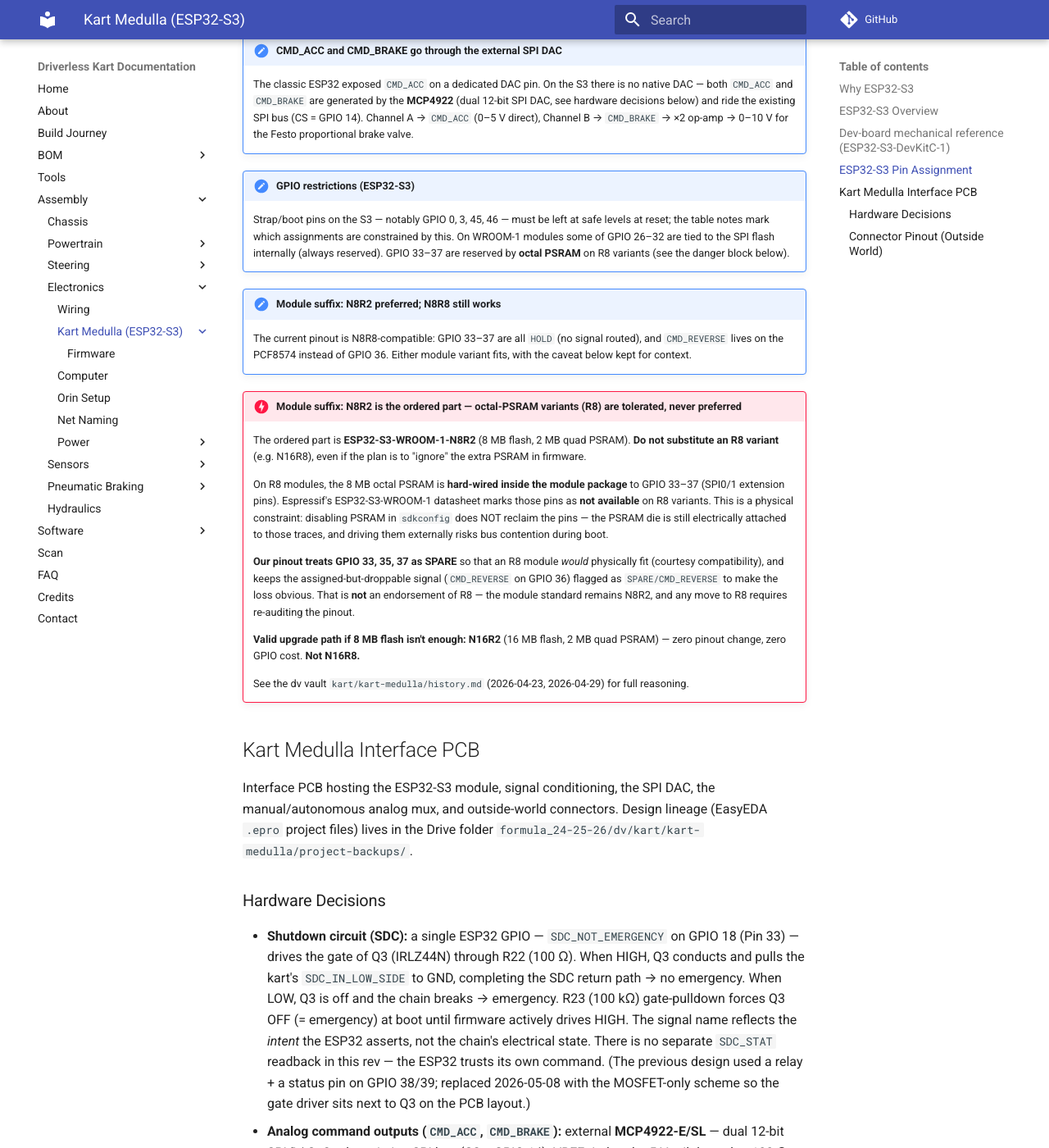
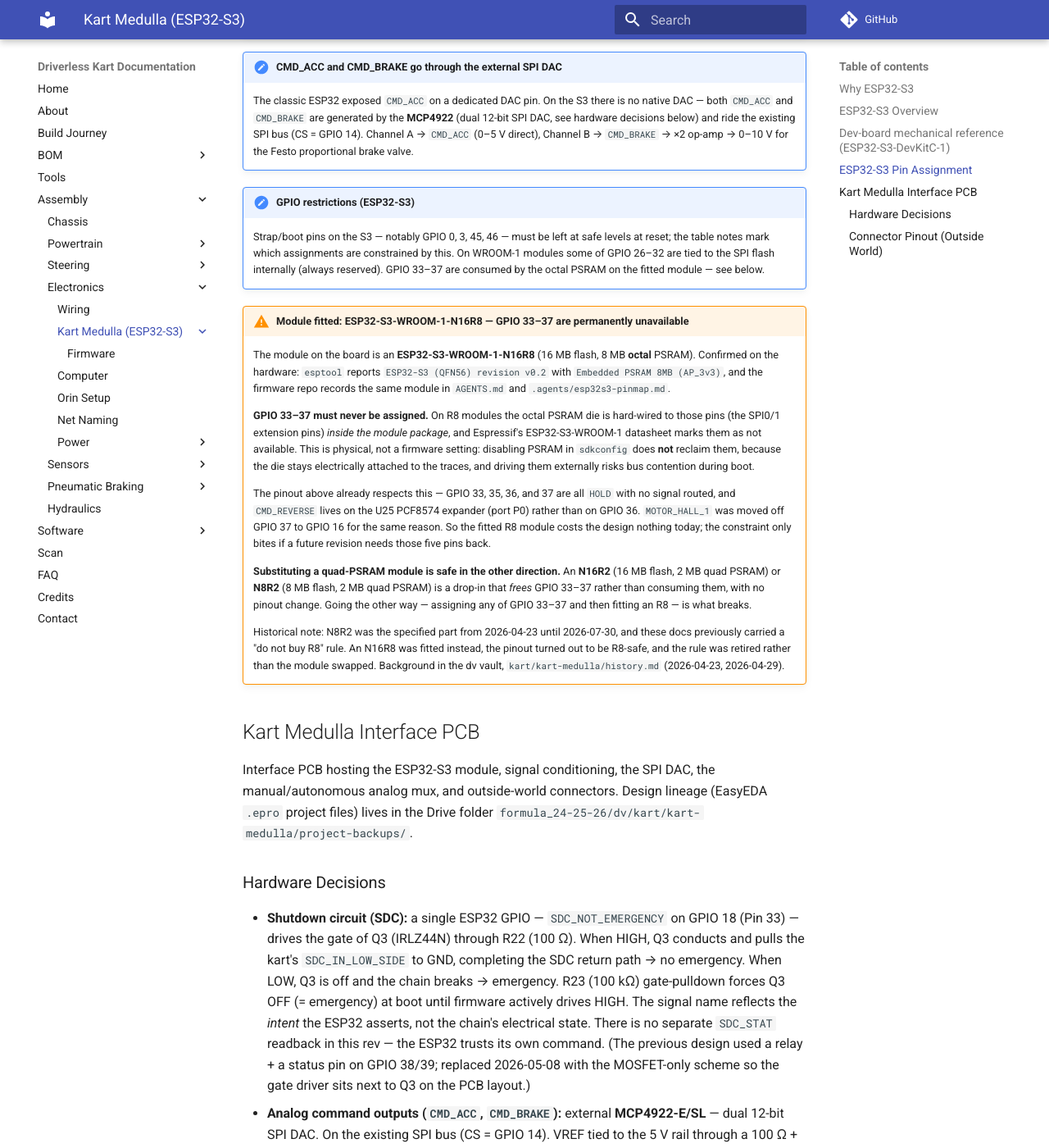
Before and after one commit to UM-Driverless/kart_docs, an MkDocs documentation site: the page built from docs/assembly/electronics/kart-medulla/index.md, in a window 1280 px wide and 1400 px high, scrolled down 7443 px. Shown: the whole window at 82% size. Built offline with MkDocs 1.6.1 and Material for MkDocs 9.7.7, drawn with Linux system fonts in a browser that asks for light colours; comment, search, counter and statistics services are not loaded; some of the changed text lies outside the part shown.

Commit message:
Accept the fitted N16R8 module and retire the "never R8" rule
The docs specified ESP32-S3-WROOM-1-N8R2 and carried a DO NOT BUY rule against
octal-PSRAM (R8) variants, but the module on the board is an N16R8 -- so the BOM
banned the part it was describing. My earlier commit today made it worse by
flipping esp32_s3 to status: active, which asserted the N8R2 was installed.

Evidence: esptool reports ESP32-S3 (QFN56) rev v0.2 with "Embedded PSRAM 8MB
(AP_3v3)"; 8 MB PSRAM is octal, quad variants are 2 MB. kart-medulla's AGENTS.md,
.agents/error-log.md and .agents/esp32s3-pinmap.md all name the fitted module as
WROOM-1-N16R8.

Per Rubén's call: accept the R8. The ban existed to protect GPIO 33-37, but the
pinout had already freed all five -- 33/35/36/37 are HOLD, CMD_REVERSE moved to the
PCF8574 on 2026-05-03, MOTOR_HALL_1 moved off 37 to 16. The thing the rule
protected was given up voluntarily, so the rule was the stale part, not the module.
What remains true is now stated directly: GPIO 33-37 must never be assigned, and a
quad-PSRAM substitute (N16R2/N8R2) is a safe drop-in that frees them.

This also resolves contradictions that predate today. index.md carried two adjacent
admonitions saying opposite things -- "N8R2 preferred; N8R8 still works" directly
above a block reading "Do not substitute an R8 variant". bom.yaml claimed "GPIO
33-37 are NOT reserved by our pinout ... the pinout may and does use GPIO 33-37",
which index.md's own pin table has contradicted since 2026-05-08. index.md still
put CMD_REVERSE on GPIO 36 two months after it moved to the PCF8574.

Swept up alongside: docs/bom/full.md listed the medulla PCB as "next revision,
blank" with its terminals and level shifters "Planned", though the board is
fabricated, populated and running the kart; wiring.md linked to the page as
"Kart Medulla (ESP32)".

```diff
--- a/docs/assembly/electronics/kart-medulla/index.md
+++ b/docs/assembly/electronics/kart-medulla/index.md
@@ -62,9 +62,9 @@ Status legend: **HOLD** = unassigned, kept free for future use or module-variant
 | 7 | 48 | 48 | BLOCKED | – | DevKit on-board RGB LED; no external LED on the medulla |
 | 8 | 45 | 45 | HOLD | – | Strap pin (VDD_SPI voltage select). Idle-LOW at boot required. |
 | 9 | 0 | 0 | HOLD | – | Strap pin (BOOT mode, must be HIGH at boot). Was previously `CMD_STEER_DIR` (moved to GPIO 17 on 2026-05-08 to remove strap risk). |
-| 10 | 35 | 35 | HOLD | – | Octal-PSRAM pin on R8 modules; kept free for N8R2/N8R8 compatibility |
-| 11 | 36 | 36 | HOLD | – | Octal-PSRAM pin on R8 modules. Was briefly `CMD_REVERSE`; moved to PCF8574 P0 on 2026-05-03. |
-| 12 | 37 | 37 | HOLD | – | Octal-PSRAM pin on R8 modules |
+| 10 | 35 | 35 | HOLD | – | Octal-PSRAM pin — unusable on the fitted N16R8. Never assign |
+| 11 | 36 | 36 | HOLD | – | Octal-PSRAM pin — unusable on the fitted N16R8. Was briefly `CMD_REVERSE`; moved to PCF8574 P0 on 2026-05-03. |
+| 12 | 37 | 37 | HOLD | – | Octal-PSRAM pin — unusable on the fitted N16R8. Never assign |
 | 13 | 38 | 38 | HOLD | – | Was `SDC_NOT_EMERGENCY` until 2026-05-08; signal moved to GPIO 18 (Pin 33) so the gate driver sits next to Q3 on the PCB. |
 | 14 | 39 | 39 | HOLD | – | Free GPIO |
 | 15 | 40 | 40 | CMD_STEER_PWM | LEDC PWM | Steering motor PWM (Cytron H-bridge) |
@@ -83,7 +83,7 @@ Status legend: **HOLD** = unassigned, kept free for future use or module-variant
 | 28 | 6 | 6 | PRESSURE_1 | ADC1_CH5 | Pressure sensor 1 |
 | 29 | 7 | 7 | PRESSURE_2 | ADC1_CH6 | Pressure sensor 2 |
 | 30 | 15 | 15 | SELECT_THROTTLE | Digital Out | Drives the U14 MAX4660 SELECT pin (manual/autonomous throttle mux). 10 kΩ pulldown to GND on this net → hardware default = manual passthrough. |
-| 31 | 16 | 16 | MOTOR_HALL_1 | Digital In | Motor hall sensor 1 (moved from GPIO 37 for N8R8 compatibility) |
+| 31 | 16 | 16 | MOTOR_HALL_1 | Digital In | Motor hall sensor 1 (moved off GPIO 37, which the octal PSRAM consumes) |
 | 32 | 17 | 17 | CMD_STEER_DIR__3V3 | Digital Out | Steering motor direction (Cytron H-bridge). Moved from GPIO 0 on 2026-05-08 to drop the BOOT-strap risk. |
 | 33 | 18 | 18 | SDC_NOT_EMERGENCY__3V3 | Digital Out | Drives Q3 (IRLZ44N) gate via R22 (100 Ω). HIGH = Q3 ON = SDC chain return path closed = no emergency. R23 (100 kΩ) gate-pulldown ensures emergency-state at boot until firmware drives HIGH. Moved from GPIO 38 on 2026-05-08. |
 | 34 | 8 | 8 | SDA | I²C | I²C data — steering angle sensor (AS5600 now, 0x36; MT6701 planned, 0x06) + U25 PCF8574 expander (0x20) share the bus |
@@ -108,22 +108,18 @@ Status legend: **HOLD** = unassigned, kept free for future use or module-variant
     The classic ESP32 exposed `CMD_ACC` on a dedicated DAC pin. On the S3 there is no native DAC — both `CMD_ACC` and `CMD_BRAKE` are generated by the **MCP4922** (dual 12-bit SPI DAC, see hardware decisions below) and ride the existing SPI bus (CS = GPIO 14). Channel A → `CMD_ACC` (0–5 V direct), Channel B → `CMD_BRAKE` → ×2 op-amp → 0–10 V for the Festo proportional brake valve.
 
 !!! note "GPIO restrictions (ESP32-S3)"
-    Strap/boot pins on the S3 — notably GPIO 0, 3, 45, 46 — must be left at safe levels at reset; the table notes mark which assignments are constrained by this. On WROOM-1 modules some of GPIO 26–32 are tied to the SPI flash internally (always reserved). GPIO 33–37 are reserved by **octal PSRAM** on R8 variants (see the danger block below).
+    Strap/boot pins on the S3 — notably GPIO 0, 3, 45, 46 — must be left at safe levels at reset; the table notes mark which assignments are constrained by this. On WROOM-1 modules some of GPIO 26–32 are tied to the SPI flash internally (always reserved). GPIO 33–37 are consumed by the octal PSRAM on the fitted module — see below.
 
-!!! note "Module suffix: N8R2 preferred; N8R8 still works"
+!!! warning "Module fitted: ESP32-S3-WROOM-1-N16R8 — GPIO 33–37 are permanently unavailable"
+    The module on the board is an **ESP32-S3-WROOM-1-N16R8** (16 MB flash, 8 MB **octal** PSRAM). Confirmed on the hardware: `esptool` reports `ESP32-S3 (QFN56) revision v0.2` with `Embedded PSRAM 8MB (AP_3v3)`, and the firmware repo records the same module in `AGENTS.md` and `.agents/esp32s3-pinmap.md`.
 
-    The current pinout is N8R8-compatible: GPIO 33–37 are all `HOLD` (no signal routed), and `CMD_REVERSE` lives on the PCF8574 instead of GPIO 36. Either module variant fits, with the caveat below kept for context.
+    **GPIO 33–37 must never be assigned.** On R8 modules the octal PSRAM die is hard-wired to those pins (the SPI0/1 extension pins) *inside the module package*, and Espressif's ESP32-S3-WROOM-1 datasheet marks them as not available. This is physical, not a firmware setting: disabling PSRAM in `sdkconfig` does **not** reclaim them, because the die stays electrically attached to the traces, and driving them externally risks bus contention during boot.
 
-!!! danger "Module suffix: N8R2 is the ordered part — octal-PSRAM variants (R8) are tolerated, never preferred"
-    The ordered part is **ESP32-S3-WROOM-1-N8R2** (8 MB flash, 2 MB quad PSRAM). **Do not substitute an R8 variant** (e.g. N16R8), even if the plan is to "ignore" the extra PSRAM in firmware.
+    The pinout above already respects this — GPIO 33, 35, 36, and 37 are all `HOLD` with no signal routed, and `CMD_REVERSE` lives on the U25 PCF8574 expander (port P0) rather than on GPIO 36. `MOTOR_HALL_1` was moved off GPIO 37 to GPIO 16 for the same reason. So the fitted R8 module costs the design nothing today; the constraint only bites if a future revision needs those five pins back.
 
-    On R8 modules, the 8 MB octal PSRAM is **hard-wired inside the module package** to GPIO 33–37 (SPI0/1 extension pins). Espressif's ESP32-S3-WROOM-1 datasheet marks those pins as **not available** on R8 variants. This is a physical constraint: disabling PSRAM in `sdkconfig` does NOT reclaim the pins — the PSRAM die is still electrically attached to those traces, and driving them externally risks bus contention during boot.
+    **Substituting a quad-PSRAM module is safe in the other direction.** An **N16R2** (16 MB flash, 2 MB quad PSRAM) or **N8R2** (8 MB flash, 2 MB quad PSRAM) is a drop-in that *frees* GPIO 33–37 rather than consuming them, with no pinout change. Going the other way — assigning any of GPIO 33–37 and then fitting an R8 — is what breaks.
 
-    **Our pinout treats GPIO 33, 35, 37 as SPARE** so that an R8 module *would* physically fit (courtesy compatibility), and keeps the assigned-but-droppable signal (`CMD_REVERSE` on GPIO 36) flagged as `SPARE/CMD_REVERSE` to make the loss obvious. That is **not** an endorsement of R8 — the module standard remains N8R2, and any move to R8 requires re-auditing the pinout.
-
-    **Valid upgrade path if 8 MB flash isn't enough: N16R2** (16 MB flash, 2 MB quad PSRAM) — zero pinout change, zero GPIO cost. **Not N16R8.**
-
-    See the dv vault `kart/kart-medulla/history.md` (2026-04-23, 2026-04-29) for full reasoning.
+    Historical note: N8R2 was the specified part from 2026-04-23 until 2026-07-30, and these docs previously carried a "do not buy R8" rule. An N16R8 was fitted instead, the pinout turned out to be R8-safe, and the rule was retired rather than the module swapped. Background in the dv vault, `kart/kart-medulla/history.md` (2026-04-23, 2026-04-29).
 
 ## Kart Medulla Interface PCB
 
@@ -133,7 +129,7 @@ Interface PCB hosting the ESP32-S3 module, signal conditioning, the SPI DAC, the
 
 - **Shutdown circuit (SDC):** a single ESP32 GPIO — `SDC_NOT_EMERGENCY` on GPIO 18 (Pin 33) — drives the gate of Q3 (IRLZ44N) through R22 (100 Ω). When HIGH, Q3 conducts and pulls the kart's `SDC_IN_LOW_SIDE` to GND, completing the SDC return path → no emergency. When LOW, Q3 is off and the chain breaks → emergency. R23 (100 kΩ) gate-pulldown forces Q3 OFF (= emergency) at boot until firmware actively drives HIGH. The signal name reflects the *intent* the ESP32 asserts, not the chain's electrical state. There is no separate `SDC_STAT` readback in this rev — the ESP32 trusts its own command. (The previous design used a relay + a status pin on GPIO 38/39; replaced 2026-05-08 with the MOSFET-only scheme so the gate driver sits next to Q3 on the PCB layout.)
 - **Analog command outputs (`CMD_ACC`, `CMD_BRAKE`):** external **MCP4922-E/SL** — dual 12-bit SPI DAC. On the existing SPI bus (CS = GPIO 14). VREF tied to the 5 V rail through a 100 Ω + 10 µF RC filter to attenuate ~150 kHz switching ripple from the upstream XW-1224 buck. Channel A → `CMD_ACC` 0–5 V direct; Channel B → `CMD_BRAKE` → ×2 op-amp → 0–10 V for the **Festo proportional brake valve**. Decision history: 2026-04-13 (initial choice was MCP4728 I²C) → 2026-04-17 (switched to MCP4922 SPI because we already had MCP4922 chips on hand and SPI is cleaner for an analog-command bus shared with no other slow devices).
-- **Manual/autonomous signal mux (decision 2026-05-01, refined 2026-05-02 / 03 / 08):** **one** MAX4660EUA+T SPDT analog switch (U14) on the PCB muxes the **throttle** signal between the manual source and the ESP32 DAC output. **Brake is NOT muxed** — manual mode does not need brake control routed through the ESP32, so the brake DAC output goes directly to the brake valve driver with no switch (decision 2026-05-08). **Reverse is NOT muxed via MAX4660 nor via a direct ESP32 GPIO** — it is driven by **U25 PCF8574T port P0** (I²C GPIO expander) in parallel with the manual reverse button (wired-OR via the motor controller's existing pull-up; the PCF8574's quasi-bidirectional outputs are natively open-drain). This frees GPIO 36 and gains N8R8 compatibility (decision 2026-05-03). The MAX4660's SELECT pin is driven by `SELECT_THROTTLE` on GPIO 15 with a 10 kΩ pulldown to GND, so the **hardware default is manual passthrough** whenever the ESP32 is crashed, hung, resetting, or unbooted. **Steering is NOT muxed** — the ESP32 always drives the Cytron H-bridge directly; in manual mode firmware sets PWM = 0.
+- **Manual/autonomous signal mux (decision 2026-05-01, refined 2026-05-02 / 03 / 08):** **one** MAX4660EUA+T SPDT analog switch (U14) on the PCB muxes the **throttle** signal between the manual source and the ESP32 DAC output. **Brake is NOT muxed** — manual mode does not need brake control routed through the ESP32, so the brake DAC output goes directly to the brake valve driver with no switch (decision 2026-05-08). **Reverse is NOT muxed via MAX4660 nor via a direct ESP32 GPIO** — it is driven by **U25 PCF8574T port P0** (I²C GPIO expander) in parallel with the manual reverse button (wired-OR via the motor controller's existing pull-up; the PCF8574's quasi-bidirectional outputs are natively open-drain). This frees GPIO 36, which the fitted N16R8's octal PSRAM consumes (decision 2026-05-03). The MAX4660's SELECT pin is driven by `SELECT_THROTTLE` on GPIO 15 with a 10 kΩ pulldown to GND, so the **hardware default is manual passthrough** whenever the ESP32 is crashed, hung, resetting, or unbooted. **Steering is NOT muxed** — the ESP32 always drives the Cytron H-bridge directly; in manual mode firmware sets PWM = 0.
 - **Cytron H-bridge (steering driver) power (decision 2026-05-01):** powered **permanently from kart 12 V** — NOT switched through the manual/autonomous mode switch. The Cytron's inrush capacitors were browning out the Orin every time the kart was switched into autonomous. The PCB only routes signals (`CMD_STEER_PWM`, `CMD_STEER_DIR`) to the Cytron, not power.
 - **REVERSE-signal driver to the kart electronics box (U12, decision 2026-04-26):** swapping **PC357N1J000F optocoupler → BSS123 N-channel logic-level MOSFET** (SOT-23) in the next schematic edit. Reason: medulla GND and box GND are bonded through several paths (USB ↔ Orin, signals ↔ Cytron, motor return ↔ battery), so the opto's isolation is moot — MOSFET is cheaper, smaller, faster, and doesn't age. Board not yet manufactured, swap is free. Drives the box's REVERSE wire (5 V via ~60 kΩ internal pull-up; pull to 0 V to engage reverse).
 - **Pressure sensor inputs (3× Festo, 24 V):** voltage divider + input clamp / TVS protection on each channel to bring the signal into the S3's ADC range (≤ 3.3 V).
```
Also changed, not shown: docs/assembly/electronics/bom.yaml (+22 -12 lines), docs/assembly/electronics/wiring.md (+1 -1 lines), docs/bom/full.md (+4 -4 lines), docs/bom/index.md (+1 -1 lines), history.md (+44 -0 lines).
